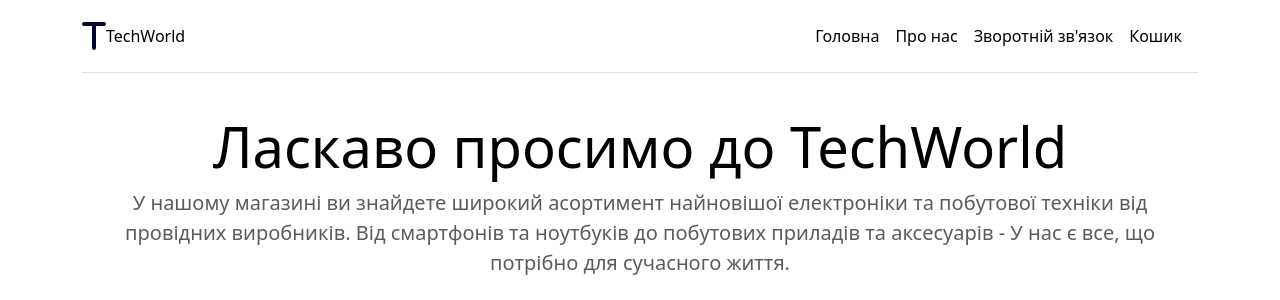
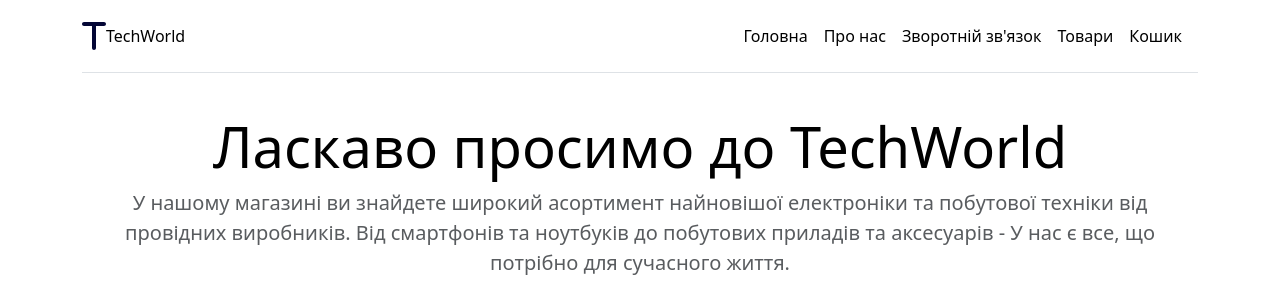
Before and after one commit to EvilDahaka/Laboratory3-4, a Flask app: page / in a window 1280 px wide. Shown: the top 300 px of the page. Run offline with Flask 3, Linux system fonts and the light colour scheme.

Commit message:
кнопка на товари

```diff
--- a/templates/base.html
+++ b/templates/base.html
@@ -24,6 +24,7 @@
                 <a class="me-3 py-2 link-body-emphasis text-decoration-none" href="{{ url_for('home') }}">Головна</a>
                 <a class="me-3 py-2 link-body-emphasis text-decoration-none" href="{{ url_for('about') }}">Про нас</a>
                 <a class="me-3 py-2 link-body-emphasis text-decoration-none" href="#">Зворотній зв'язок</a>
+                <a class="me-3 py-2 link-body-emphasis text-decoration-none" href="{{ url_for('products') }}">Товари</a>
                 <a class="me-3 py-2 link-body-emphasis text-decoration-none" href="#">Кошик</a>
             </nav>
         </div>
```
